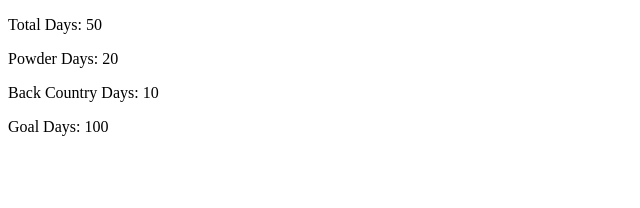
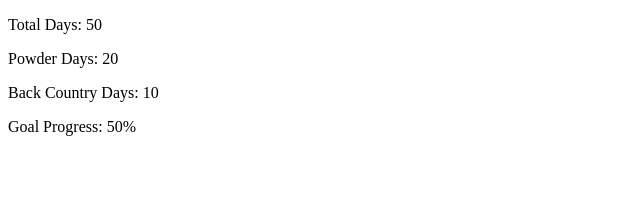
Before and after one commit to chibui/react-is-fun, a React (Create React App) app: page / in a window 1280 px wide. Shown: the top 208 px of the page, without its empty margins (0-640 px from the left). Built offline with nearby package versions, Linux system fonts and the light colour scheme.

Commit message:
add custom methods

```diff
--- a/src/index.js
+++ b/src/index.js
@@ -9,6 +9,14 @@
 }
 
 class SkiDayCounter extends Component{
+    getPercent = decimal => {
+        return decimal * 100 + '%';
+    }
+
+    calcGoalProgress = (total, goal) => {
+        return this.getPercent(total/goal);
+    }
+
     render() {
         const {
             backCountry,
@@ -29,7 +37,7 @@
                     <p>Back Country Days: {backCountry}</p>
                 </div>
                 <div>
-                    <p>Goal Days: {goal}</p>
+                    <p>Goal Progress: {this.calcGoalProgress(total, goal)}</p>
                 </div>
             </section>
         )
```
